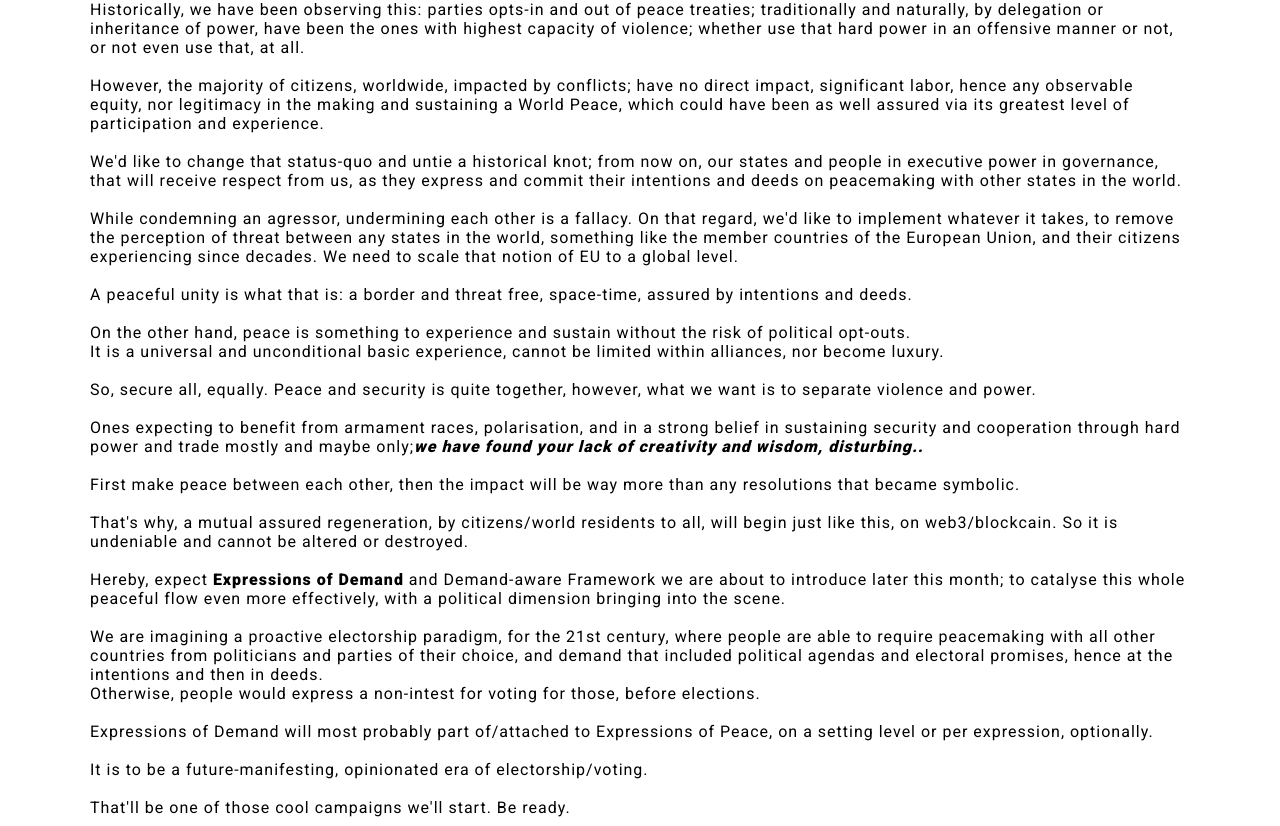
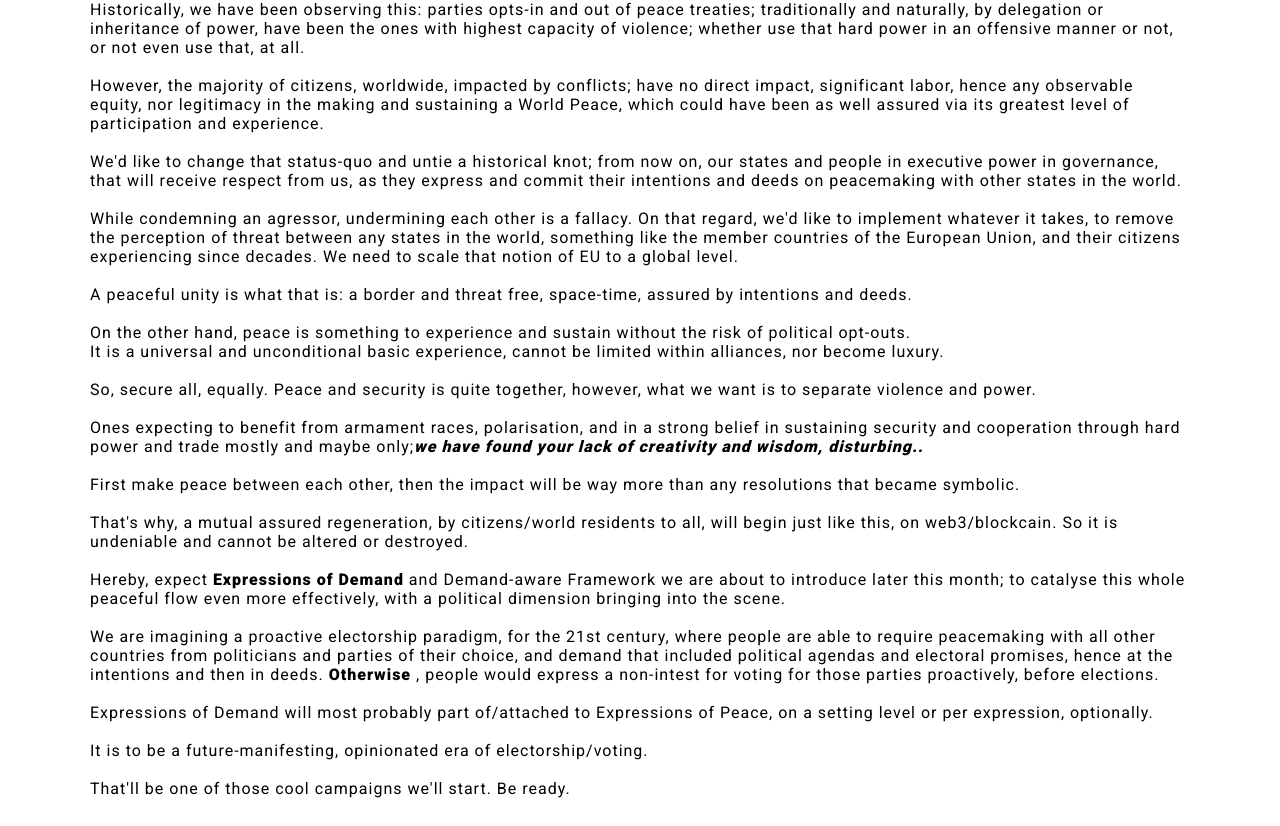
Before and after one commit to demo-verse/homepage-rebuild, a React (Create React App) app: page / in a window 1280 px wide. Shown: the part 1674-2500 px from the top of the page. Built offline with nearby package versions, Linux system fonts and the light colour scheme.

Commit message:
update img for Daniel

```diff
--- a/src/components/become/Become.css
+++ b/src/components/become/Become.css
@@ -43,7 +43,7 @@
 
 .become .become-content .become-text-left   p {
 	font-size: 18px;
-	color: rgb(var(--text-color-2));
+	color: rgb(var(--text-color-1));
 	margin-bottom: 20px;
 	line-height: 24px;
 }
--- a/src/components/header/HeaderRight.jsx
+++ b/src/components/header/HeaderRight.jsx
@@ -20,10 +20,10 @@ function HeaderRight() {
           ></iframe> */}
  <img
               src="https://i.imgur.com/mp0bo76.png"
-              width={"80%"}
+              width={"90%"}
               alt="logo"
             ></img>
-<br></br>
+{/* <br></br>
           <br></br>
 
           <iframe
@@ -39,7 +39,7 @@ function HeaderRight() {
             You can also listen to this whole page
           </i>
           <hr style={{ width: "80%" }}></hr>
-          <br></br>
+          <br></br> */}
 
 		  <p>
 
--- a/src/components/testimonial/Testimonial.jsx
+++ b/src/components/testimonial/Testimonial.jsx
@@ -176,9 +176,7 @@ Here is how and what it feels like for peacemakers, who have so far experienced
             century, where people are able to require peacemaking with all other
             countries from politicians and parties of their choice, and demand
             that included political agendas and electoral promises, hence at the
-            intentions and then in deeds.
-            <br></br>
-            Otherwise, people would express a non-intest for voting for those,
+            intentions and then in deeds. <strong>Otherwise</strong> , people would express a non-intest for voting for those parties proactively,
             before elections.
             <br></br>
             <br></br>
--- a/src/components/testimonial/TestimonialData.js
+++ b/src/components/testimonial/TestimonialData.js
@@ -43,13 +43,13 @@ export const clientReviews = [
 		text: 'In a world that\'s filled with violence, using the Expressions of Peace application has been very helpful for my mental health. Everyday there is a new problem that needs to be solved and by using Expressions of Peace, it helps me come up with peaceful and better ways to solve problems that occur in my life. I hope that in the near future the world will find as much fun and mental clarity when using this app as much as I have.',
 	},
 	{
-		name: 'Abbas Tolgay',
+		name: 'A. Tolgay',
 		designation: 'Peacemaker, techie artist',
 		text: 'I have found great motivation on working for this cause and connecting with people that are caring, aware, generous, and sincerely up for scalable change and impact. Hoping that peace and trust making in the 21st century will be perceived and experienced as: a small step for each of us and a big one for humanity. Peace, is just the start. Let\'s live and leave that as a legacy with our Art of Peace, and focus on healing this planet and those living on it. I believe in the greatness of humanity; and I need, and want humanity to believe in itself too.',
 	},
 	{
 		name: 'Daniel',
-		designation: 'Human; biologist & artist',
+		designation: 'Researcher, organizer, and artist',
 		text: 'aworldpeace is an inspiring project that invites all to reflect and engage. The pursuit of peace is an infinite game, one we must always approach with the tools at hand. Today, those tools include online communication and blockchain technology. So it is appropriate and meaningful that we can collaborate on projects like aworldpeace: forming bottom-up networks of consent, respect, and peace (we hope).',
 	}
 ];
```
Also changed, not shown: src/images/testimonials/Daniel.png.
